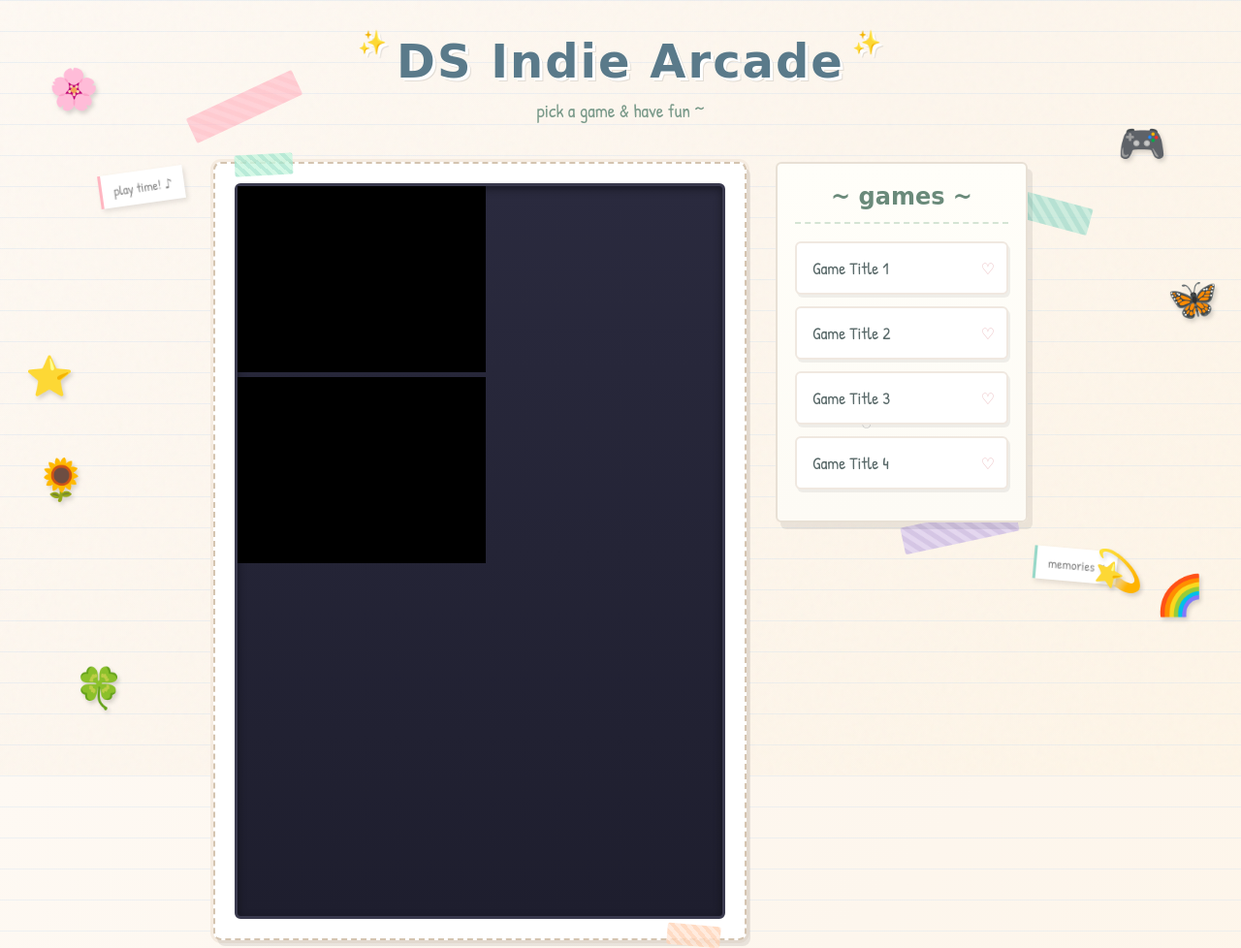
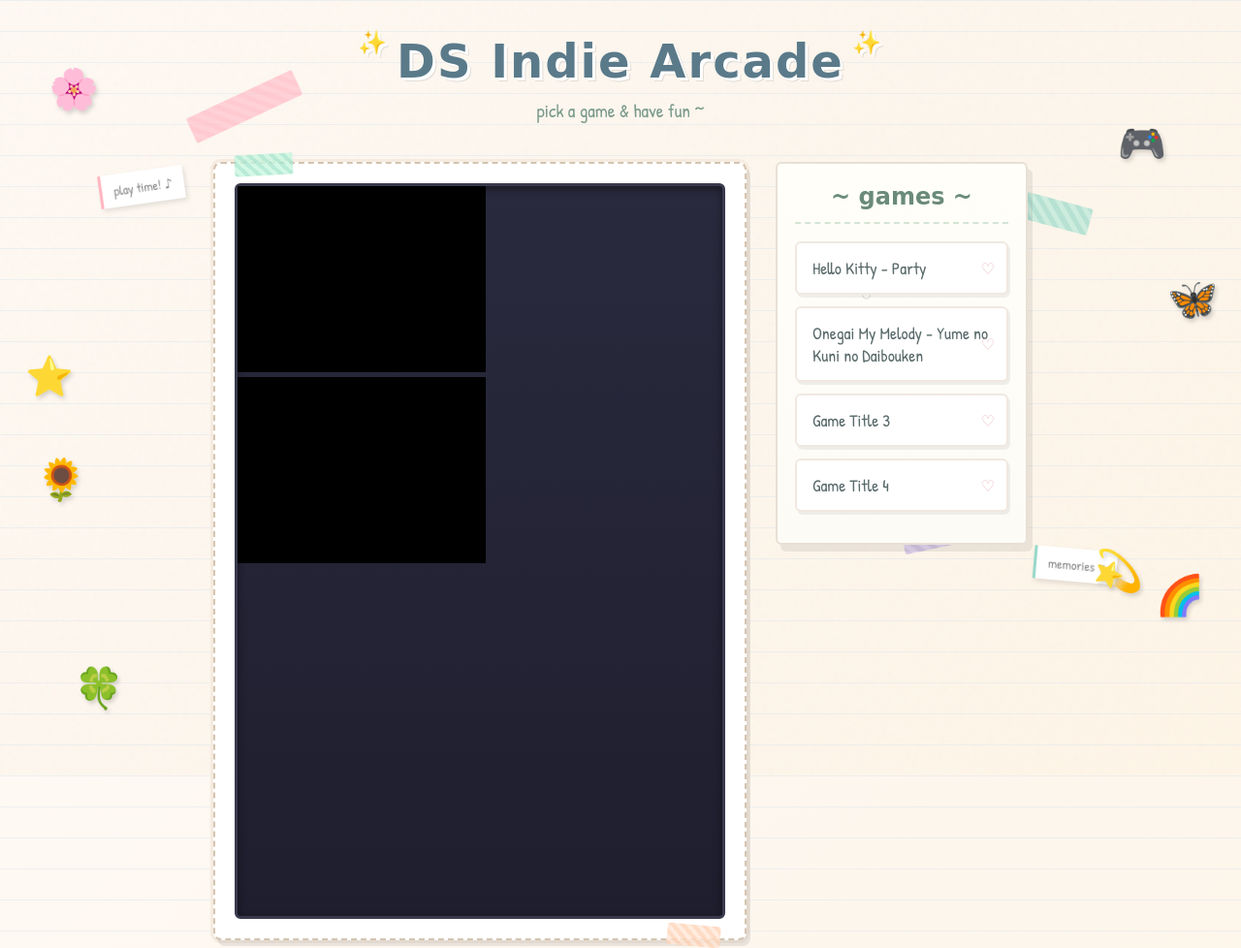
Before and after one commit to ANSHUMAN23-maker/ANSHUMAN23-maker.github.io, a plain HTML site: page index.html in a window 1280 px wide. Shown: the top 978 px of the page at 97% size. Drawn offline with Linux system fonts and the light colour scheme; no server answers; a web font is replaced by a local one.

Commit message:
Update index.html

```diff
--- a/index.html
+++ b/index.html
@@ -381,8 +381,8 @@
 
       // Placeholder ROM entries — edit these with your .nds files
       const roms = [
-        { id: 'game1', title: 'Game Title 1', file: 'roms/game1.nds' },
-        { id: 'game2', title: 'Game Title 2', file: 'roms/game2.nds' },
+        { id: 'game1', title: 'Hello Kitty - Party', file: 'roms/4655 - Hello Kitty - Party (US)(M6)(XenoPhobia).nds' },
+        { id: 'game2', title: 'Onegai My Melody - Yume no Kuni no Daibouken', file: 'roms/0274 - Onegai My Melody - Yume no Kuni no Daibouken (J)(WRG).nds' },
         { id: 'game3', title: 'Game Title 3', file: 'roms/game3.nds' },
         { id: 'game4', title: 'Game Title 4', file: 'roms/game4.nds' },
       ];
```
